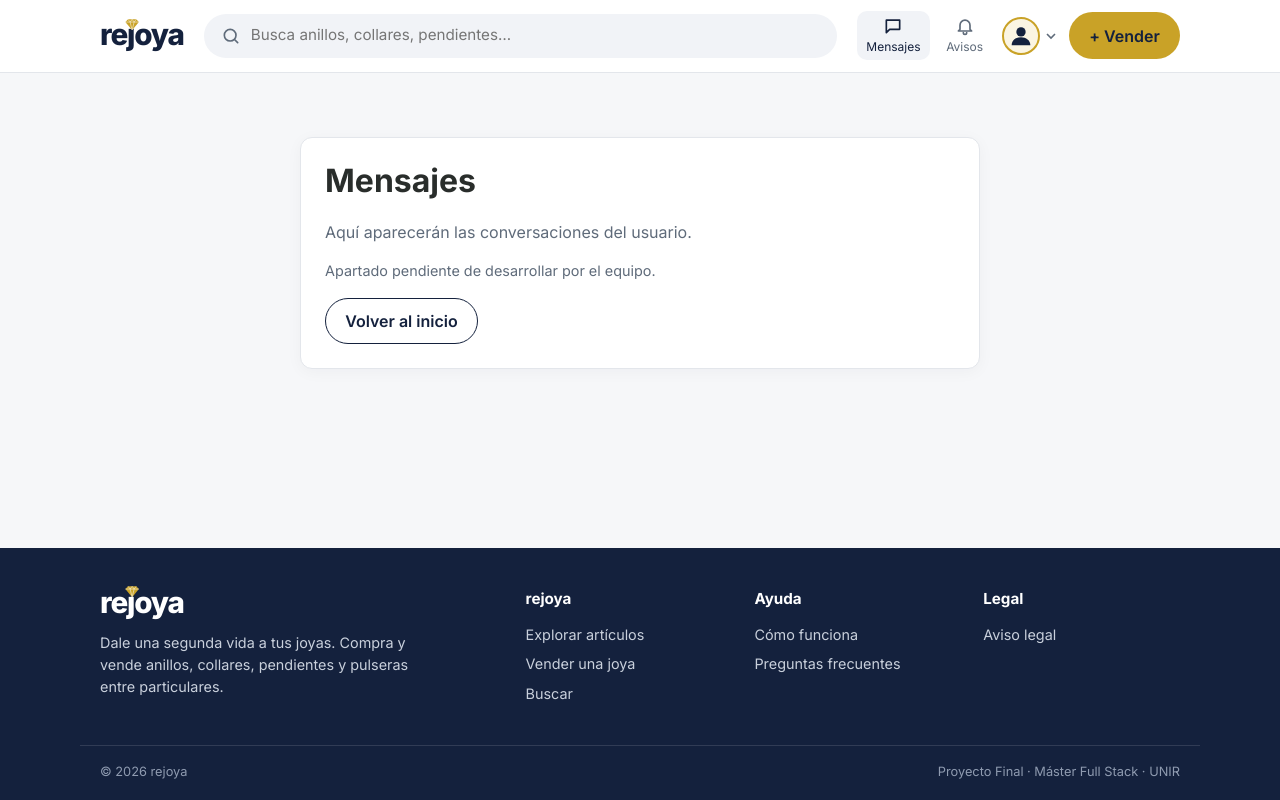
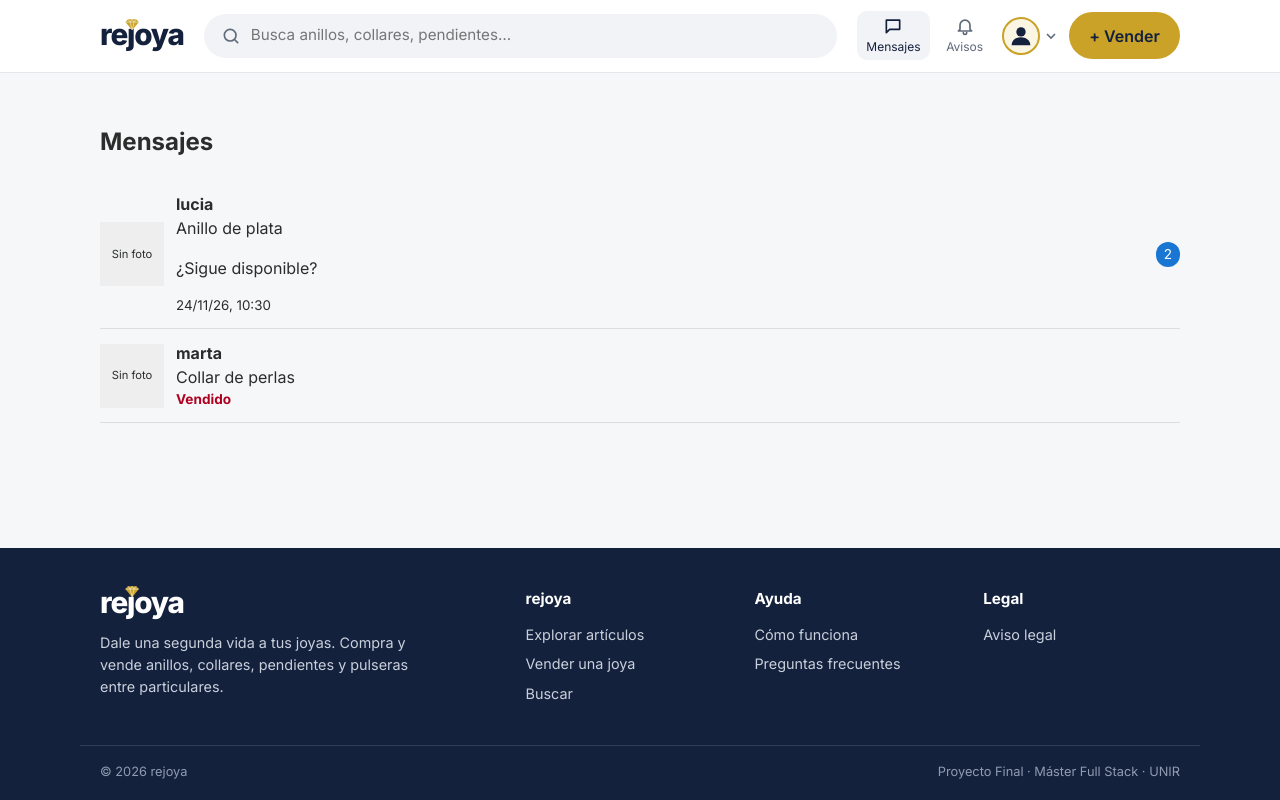
Before and after one commit to mrg0995/frontend_app, an Angular app: page /mensajes in a window 1280 px wide. Built offline with nearby package versions, Linux system fonts and the light colour scheme; sample sign-in values are in the browser's storage.

Commit message:
feat(mensajes): página bandeja con foto, usuario, último mensaje y no leídos

```diff
--- /dev/null
+++ b/src/app/features/mensajes/bandeja/bandeja.css
@@ -0,0 +1,6 @@
+.bandeja { list-style: none; padding: 0; margin: 0; }
+.conversacion { display: flex; gap: 12px; align-items: center; padding: 12px 0; border-bottom: 1px solid #ddd; }
+.texto { flex: 1; display: flex; flex-direction: column; }
+.vendido { color: #b00020; font-weight: bold; font-size: 0.85em; }
+.no-leidos { background: #1976d2; color: #fff; border-radius: 999px; padding: 2px 8px; font-size: 0.85em; }
+.sin-foto { width: 64px; height: 64px; background: #eee; display: flex; align-items: center; justify-content: center; font-size: 0.7em; }
--- /dev/null
+++ b/src/app/features/mensajes/bandeja/bandeja.html
@@ -0,0 +1,35 @@
+<h2>Mensajes</h2>
+
+@if (conversaciones() === null) {
+  <p class="pendiente">Cargando…</p>
+} @else if (conversaciones()!.length === 0) {
+  <p class="pendiente">Todavía no tienes mensajes. Cuando alguien te escriba sobre un artículo, aparecerá aquí.</p>
+} @else {
+  <ul class="bandeja">
+    @for (c of conversaciones(); track c.id) {
+      <li class="conversacion">
+        @if (c.articulo.foto) {
+          <img [src]="c.articulo.foto" [alt]="c.articulo.titulo" width="64" height="64" />
+        } @else {
+          <div class="sin-foto">Sin foto</div>
+        }
+
+        <div class="texto">
+          <strong>{{ c.otroUsuario.nombreUsuario }}</strong>
+          <span>{{ c.articulo.titulo }}</span>
+          @if (!c.articulo.publicado) {
+            <span class="vendido">Vendido</span>
+          }
+          @if (c.ultimoMensaje; as m) {
+            <p>{{ m.texto }}</p>
+            <small>{{ m.fecha | date: 'short' }}</small>
+          }
+        </div>
+
+        @if (c.noLeidos > 0) {
+          <span class="no-leidos">{{ c.noLeidos }}</span>
+        }
+      </li>
+    }
+  </ul>
+}
--- /dev/null
+++ b/src/app/features/mensajes/bandeja/bandeja.ts
@@ -0,0 +1,21 @@
+import { Component, inject, OnInit, signal } from '@angular/core';
+import { DatePipe } from '@angular/common';
+import { MensajesService } from '../mensajes.service';
+import { Conversacion } from '../../../core/models';
+
+@Component({
+  selector: 'app-bandeja',
+  imports: [DatePipe],
+  templateUrl: './bandeja.html',
+  styleUrl: './bandeja.css'
+})
+export class Bandeja implements OnInit {
+  private mensajes = inject(MensajesService);
+
+  /** Conversaciones; null mientras se cargan */
+  conversaciones = signal<Conversacion[] | null>(null);
+
+  ngOnInit() {
+    this.mensajes.getConversaciones().subscribe(lista => this.conversaciones.set(lista));
+  }
+}
--- a/src/app/features/mensajes/mensajes.routes.ts
+++ b/src/app/features/mensajes/mensajes.routes.ts
@@ -3,7 +3,6 @@ import { Routes } from '@angular/router';
 export const MENSAJES_ROUTES: Routes = [
   {
     path: '',
-    loadComponent: () => import('../../shared/pagina-pendiente.component').then(m => m.PaginaPendienteComponent),
-    data: { titulo: 'Mensajes', detalle: 'Aquí aparecerán las conversaciones del usuario.' }
+    loadComponent: () => import('./bandeja/bandeja').then(m => m.Bandeja)
   }
 ];
```
